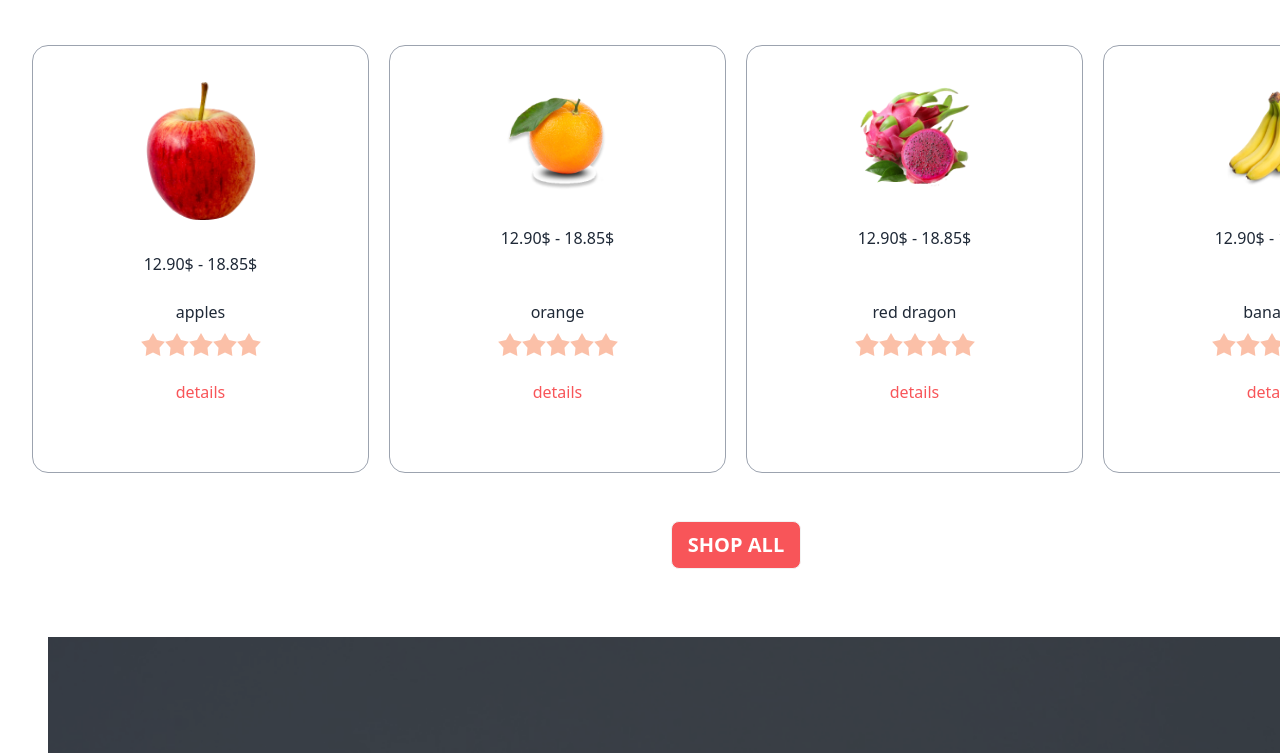
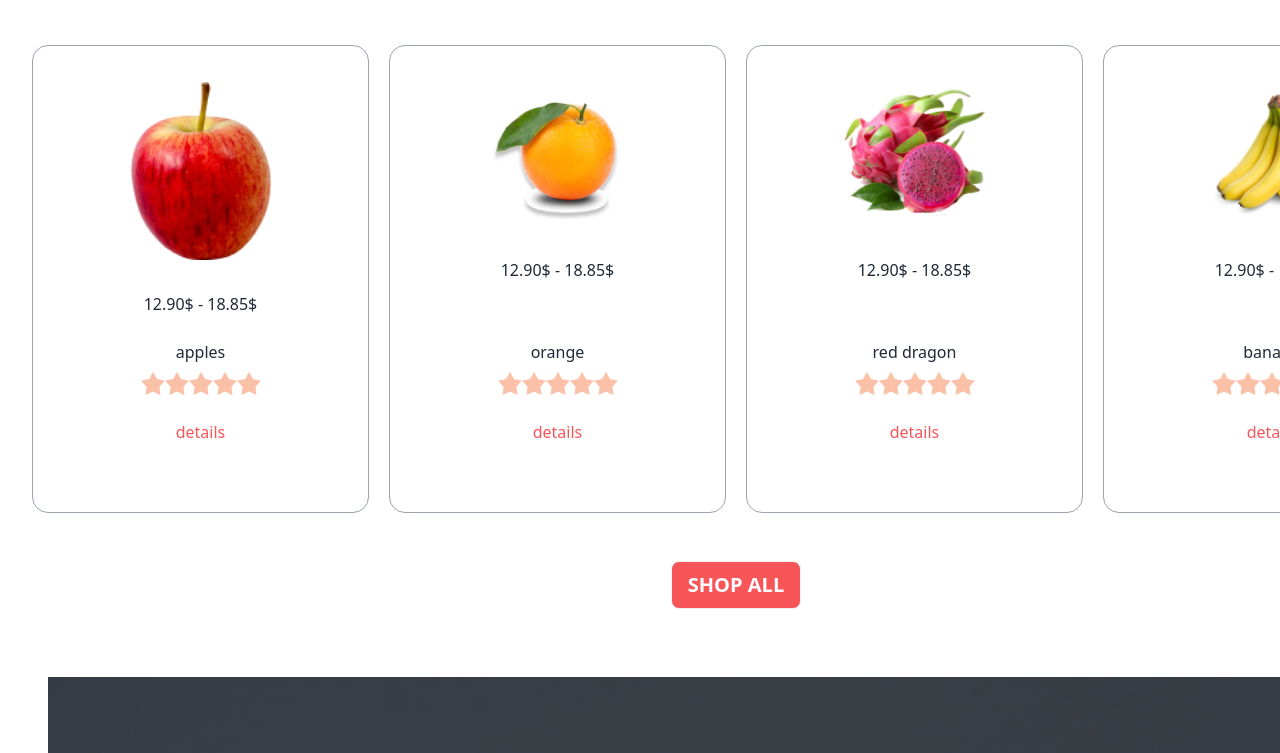
Before and after one commit to mursalin111/fruit-brust, a plain HTML site: page index.html in a window 1280 px wide. Shown: the part 887-1640 px from the top of the page. Drawn offline with nearby package versions, Linux system fonts and the light colour scheme.

Commit message:
added the all file

```diff
--- a/index.html
+++ b/index.html
@@ -186,7 +186,7 @@
                 <div class="grid grid-cols-1 md:grid-cols-2 lg:grid-cols-4 gap-5">
                     <!-- first fruit -->
                     <div class="card bg-base-100 p-9 border border-gray-400">
-                        <figure><img class="w-28" src="/images/1.png" alt=""></figure>
+                        <figure><img class="w-36" src="/images/1.png" alt=""></figure>
                         <div class="card-body">
                             <p class="text-center">12.90$ - 18.85$</p>
                             <div>
@@ -205,7 +205,7 @@
                     </div>
                      <!-- second fruit -->
                      <div class="card bg-base-100 p-9 border border-gray-400">
-                        <figure><img class="w-28" src="/images/2.png" alt=""></figure>
+                        <figure><img class="w-36" src="/images/2.png" alt=""></figure>
                         <div class="card-body">
                             <p class="text-center">12.90$ - 18.85$</p>
                             <div>
@@ -224,7 +224,7 @@
                     </div>
                     <!-- third fruit -->
                     <div class="card bg-base-100 p-9 border border-gray-400">
-                        <figure><img class="w-28" src="/images/3.png" alt=""></figure>
+                        <figure><img class="w-36" src="/images/3.png" alt=""></figure>
                         <div class="card-body">
                             <p class="text-center">12.90$ - 18.85$</p>
                             <div>
@@ -243,7 +243,7 @@
                     </div>
                     <!-- forth fruit -->
                     <div class="card bg-base-100 p-9 border border-gray-400">
-                        <figure><img class="w-28" src="/images/4.png" alt=""></figure>
+                        <figure><img class="w-36" src="/images/4.png" alt=""></figure>
                         <div class="card-body">
                             <p class="text-center">12.90$ - 18.85$</p>
                             <div>
```
